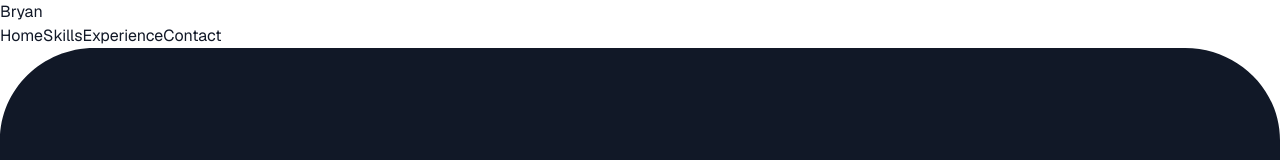
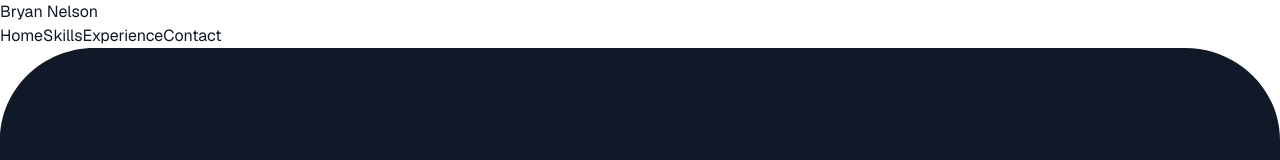
Before and after one commit to kobe13/portfolio, a Next.js app: page / in a window 1280 px wide. Shown: the top 160 px of the page. Built offline with nearby package versions, Linux system fonts and the light colour scheme.

Commit message:
Update hero and navigation components to use first and last name from DATA object

```diff
--- a/src/app/components/hero.tsx
+++ b/src/app/components/hero.tsx
@@ -14,7 +14,7 @@ export const Hero = () => {
             <Image
               className="relative rounded-full border-4 border-white shadow-2xl"
               src="/me.jpg"
-              alt={`${DATA.name}, Staff Front End Engineer`}
+              alt={`${DATA.firstName} ${DATA.lastName}, Staff Front End Engineer`}
               width={200}
               height={200}
               sizes="200px"
@@ -27,7 +27,7 @@ export const Hero = () => {
         <h1 className="text-5xl md:text-6xl lg:text-7xl font-bold text-gray-900 mb-6 tracking-tight">
           Hi, I&apos;m{" "}
           <span className="bg-gradient-to-r from-blue-600 to-purple-600 bg-clip-text text-transparent">
-            {DATA.name}
+            {DATA.firstName}
           </span>
         </h1>
 
--- a/src/app/components/navigation.tsx
+++ b/src/app/components/navigation.tsx
@@ -80,7 +80,7 @@ export const Navigation = () => {
             onClick={() => scrollToSection("hero")}
             className="text-xl font-bold text-gray-900 hover:text-gray-700 transition-colors"
           >
-            {DATA.name}
+            {DATA.firstName} {DATA.lastName}
           </button>
 
           <div className="hidden md:flex items-center gap-8">
--- a/src/app/data/resume.tsx
+++ b/src/app/data/resume.tsx
@@ -1,7 +1,8 @@
 import { Icons } from "../components";
 
 export const DATA = {
-  name: "Bryan",
+  lastName: "Nelson",
+  firstName: "Bryan",
   url: "https://portfolio-phi-umber-56.vercel.app/",
   presentation:
     "A passionate and experienced front end engineer specializing in React, dedicated to contributing to innovative projects. Based in France and working remotely.",
```
